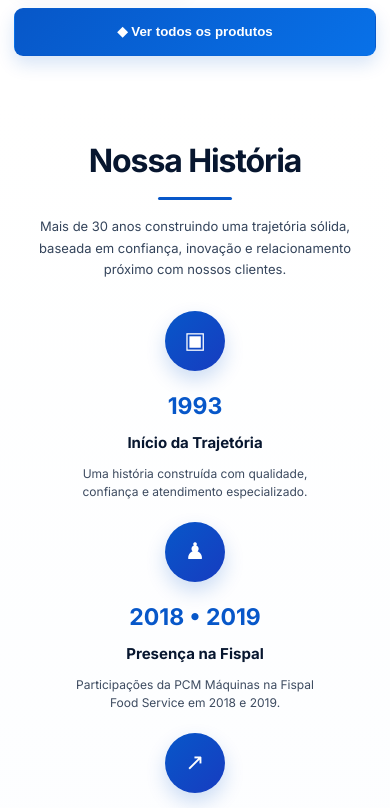
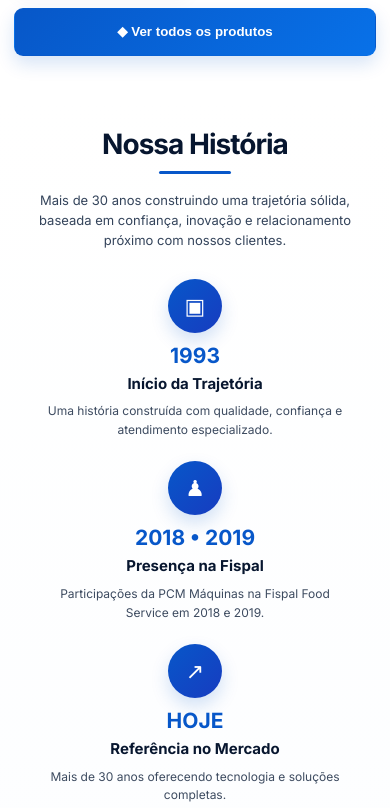
Before and after one commit to x29687v6qs-sudo/Pcm-maquinas-, a plain HTML site: page index.html in a window 390 px wide. Shown: the part 1840-2648 px from the top of the page. Drawn offline with Linux system fonts and the light colour scheme.

Commit message:
Carrega CSS responsivo da história por último

```diff
--- a/index.html
+++ b/index.html
@@ -6,7 +6,7 @@
 <meta name="description" content="Consultoria e venda de equipamentos e maquinários para cozinhas industriais, bares, restaurantes e açougues.">
 <link rel="preconnect" href="https://fonts.googleapis.com"><link rel="preconnect" href="https://fonts.gstatic.com" crossorigin>
 <link href="https://fonts.googleapis.com/css2?family=Inter:wght@400;500;600;700;800;900&display=swap" rel="stylesheet">
-<link rel="stylesheet" href="style.css"><link rel="stylesheet" href="products-section.css"><link rel="stylesheet" href="reference-layout.css?v=3"><link rel="stylesheet" href="hero-image-fix.css?v=10"><link rel="stylesheet" href="about-layout.css?v=2">
+<link rel="stylesheet" href="style.css"><link rel="stylesheet" href="products-section.css"><link rel="stylesheet" href="reference-layout.css?v=3"><link rel="stylesheet" href="hero-image-fix.css?v=10"><link rel="stylesheet" href="about-layout.css?v=2"><link rel="stylesheet" href="history-responsive.css?v=1">
 </head>
 <body>
 <div class="topbar"><div class="container topbar-inner"><a href="https://maps.app.goo.gl/GaJ7iZRAQxHrqAn27" target="_blank">● Estr. Kizaemon Takeuti, 1490 - Jardim Roberto, Taboão da Serra - SP</a><div class="topbar-right"><span>◷ Seg - Sex: 08h às 18h</span><a href="https://www.instagram.com/pcmmaquinas/" target="_blank" rel="noopener" aria-label="Instagram PCM Máquinas">◎ @pcmmaquinas</a><a href="https://wa.me/5511985881264" target="_blank">◉</a></div></div></div>
```
